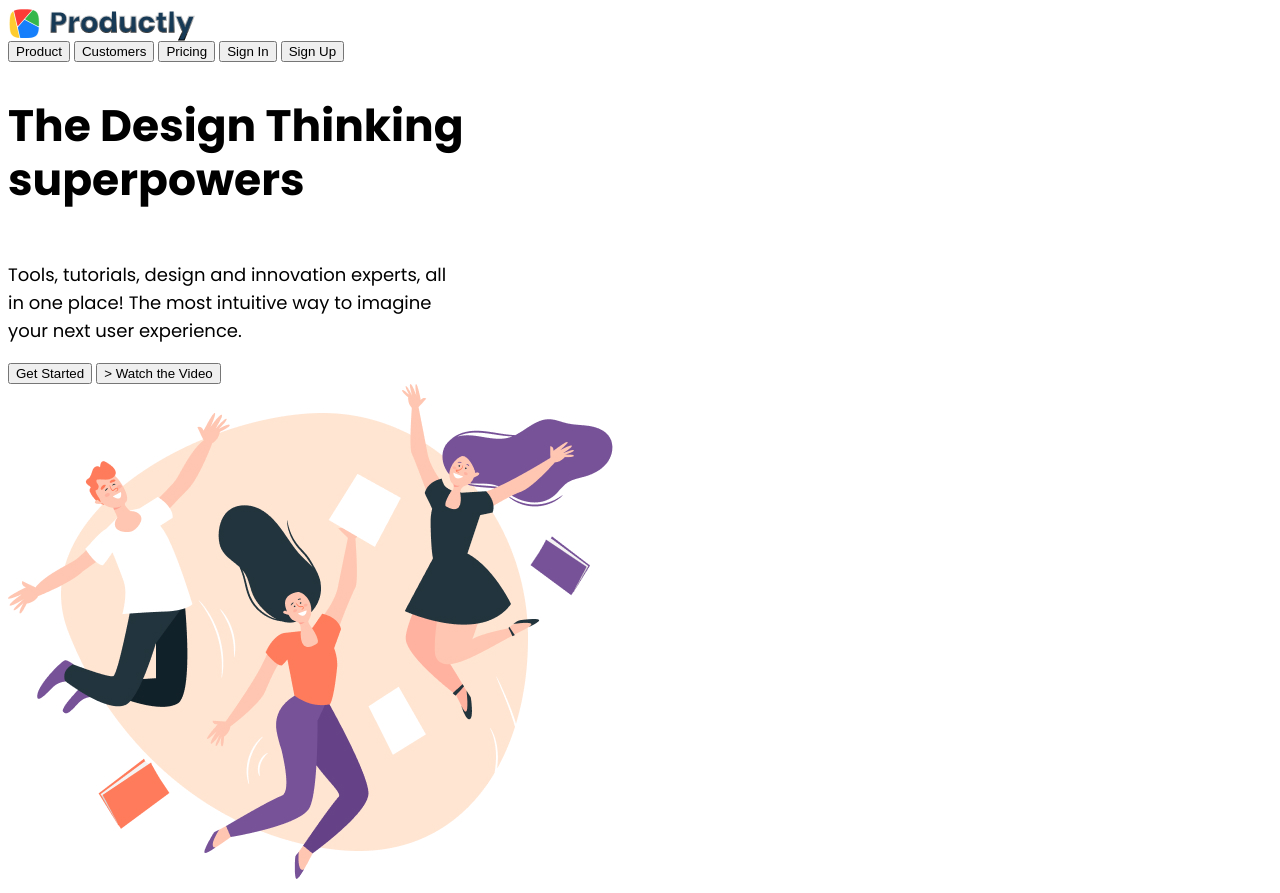
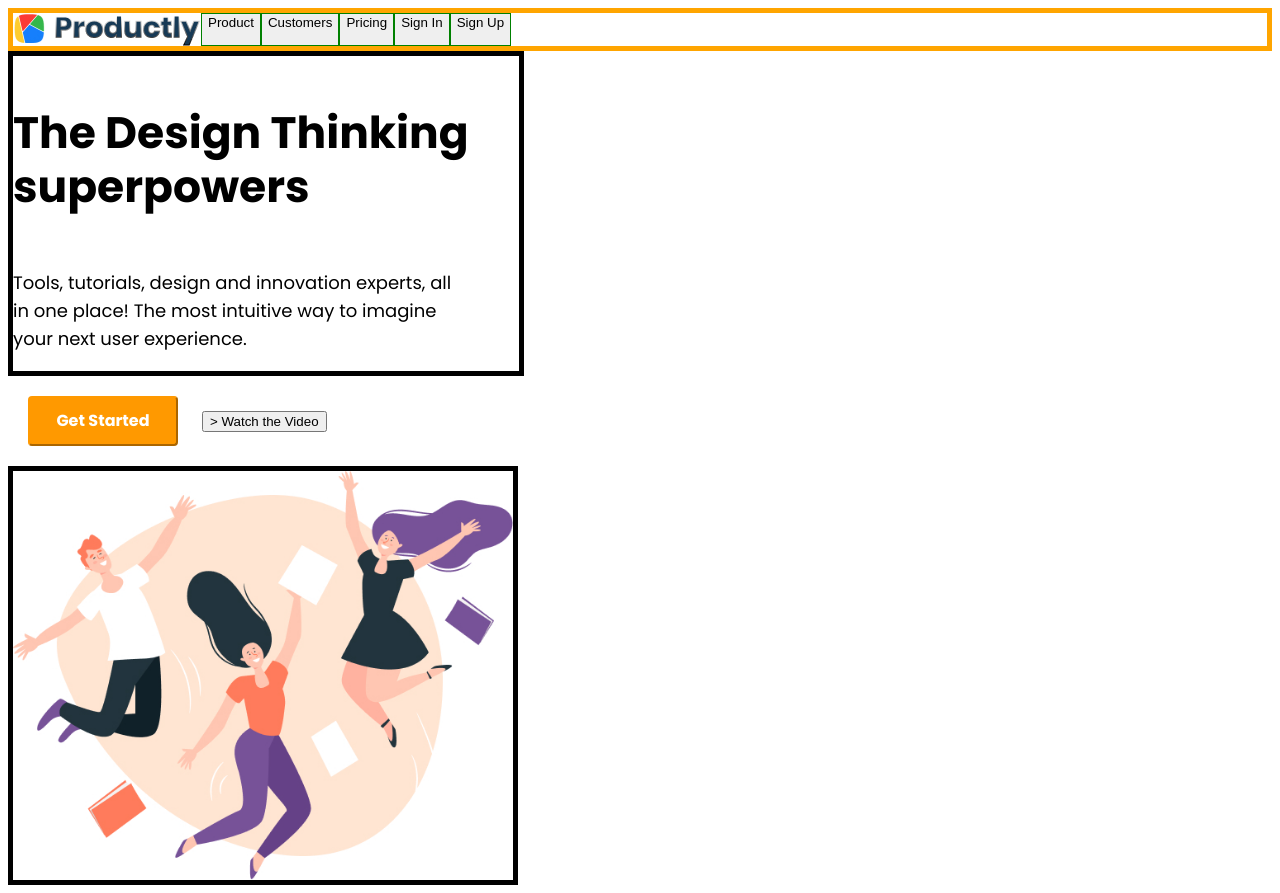
Before and after one commit to amandaerikslid/productly, a plain HTML site: page index.html in a window 1280 px wide. Drawn offline with Linux system fonts and the light colour scheme; a web font is replaced by a local one.

Commit message:
nav and header

```diff
--- a/index.html
+++ b/index.html
@@ -13,28 +13,28 @@
 </head>
 
 <body>
-    <section class="nav">
+    <header>
         <div class="logo">
-            <img src="images/logo.jpg" class="pic" alt="Productly">
+            <img src="images/logo.jpg" alt="Productly">
             <button class="btn">Product</button>
             <button class="btn">Customers</button>
             <button class="btn">Pricing</button>
             <button class="btn">Sign In</button>
             <button class="btn">Sign Up</button>
         </div>
-    </section>
+    </header>
 
     <section>
         <div class="firstbox">
             <h2 class="title">The Design Thinking superpowers</h2>
+            <p class="first-para">Tools, tutorials, design and innovation experts, all in one place! The most intuitive way to imagine your next user experience.</p>
         </div>
-            <p class="first-para">Tools, tutorials, design and innovation experts, all in one place! The most intuitive way to imagine your next user experience.</p>
-            <button>Get Started</button>
+        <div>
+            <button class="btn--get-started">Get Started</button>
             <button>> Watch the Video</button>
         </div>
-
         <div>
-            <img src="images/firstpic.jpg" class="firstbox" alt="Jumping and books">
+            <img src="images/firstpic.jpg" class="firstbox picture" alt="Jumping and books">
         </div>
     </section>
 
--- a/styles/index.css
+++ b/styles/index.css
@@ -1,27 +1,56 @@
-.pic {
+.logo {
+    border: 5px solid orange;
+    display: flex;
+}
+
+.btn {
+    border: 1px solid green;
     display: flex;
 }
 
 .firstbox {
     display: flex;
+    border: 5px solid black;
+    max-width: 40%;
+    flex-direction: column;
 }
 
 .title {
-    font-family: 'Poppins';
+    font-family: 'Poppins', sans-serif;
     font-style: normal;
     font-weight: 700;
     font-size: 44px;
     line-height: 54px;
     max-width: 500px;
-    width: 100%;
+    min-height: 100px;
+    overflow:hidden;
+    margin-top: 50px;
 }
 
 .first-para {
-    font-family: 'Poppins';
+    font-family: 'Poppins', sans-serif;
     font-style: normal;
     font-weight: 400;
     font-size: 18px;
     line-height: 28px;
     max-width: 450px;
-    width: 100%;
 }
+
+.picture {
+    max-width: 500px;
+}
+
+.btn--get-started {
+    font-family: 'Poppins', sans-serif;
+    color: white;
+    font-style: normal;
+    font-weight: 700;
+    font-size: 16px;
+    line-height: 24px;
+    background: #FF9900;
+    border-radius: 4px;
+    border-color: #FF9900;
+    height: 50px;
+    width: 150px;
+    margin: 20px;
+}
```
